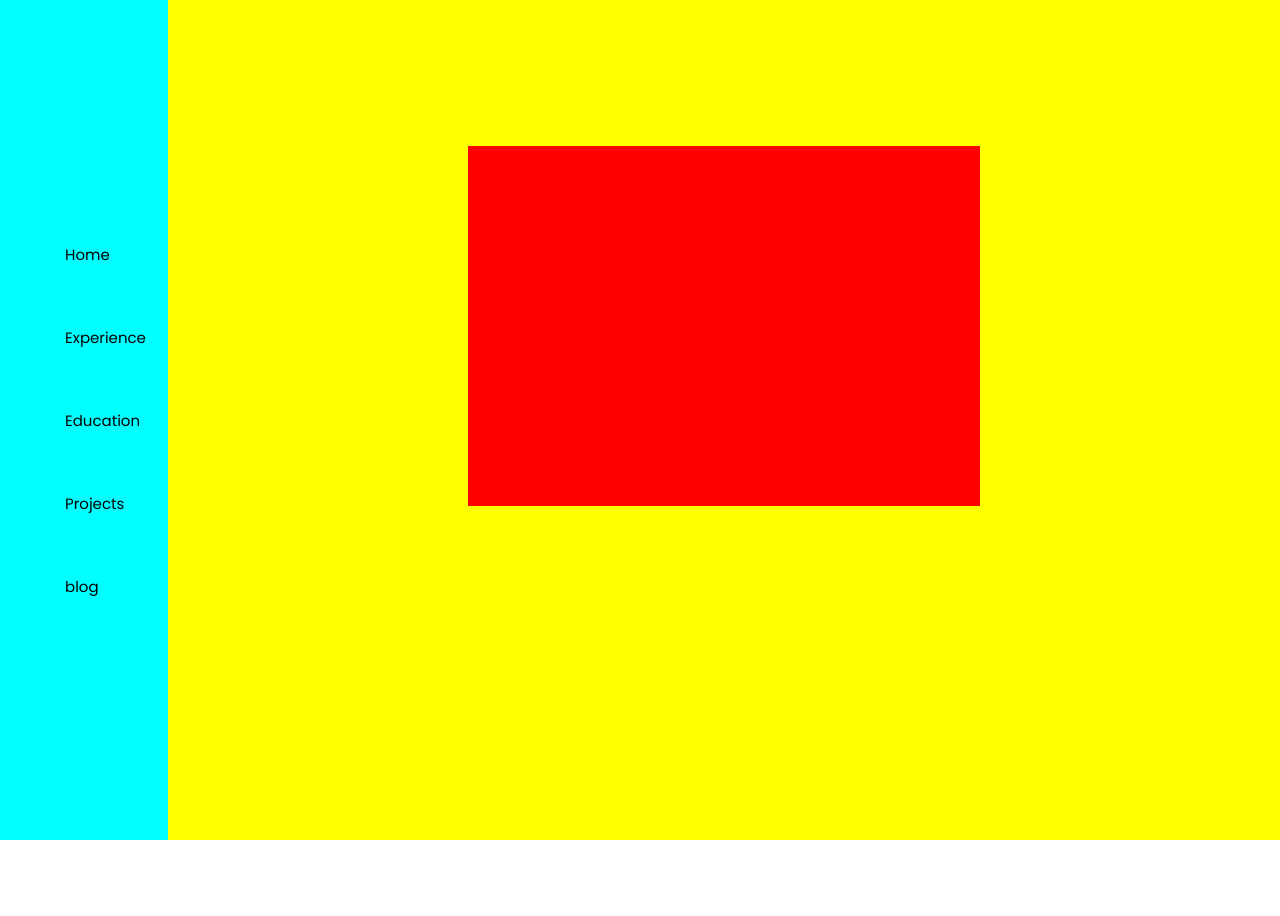
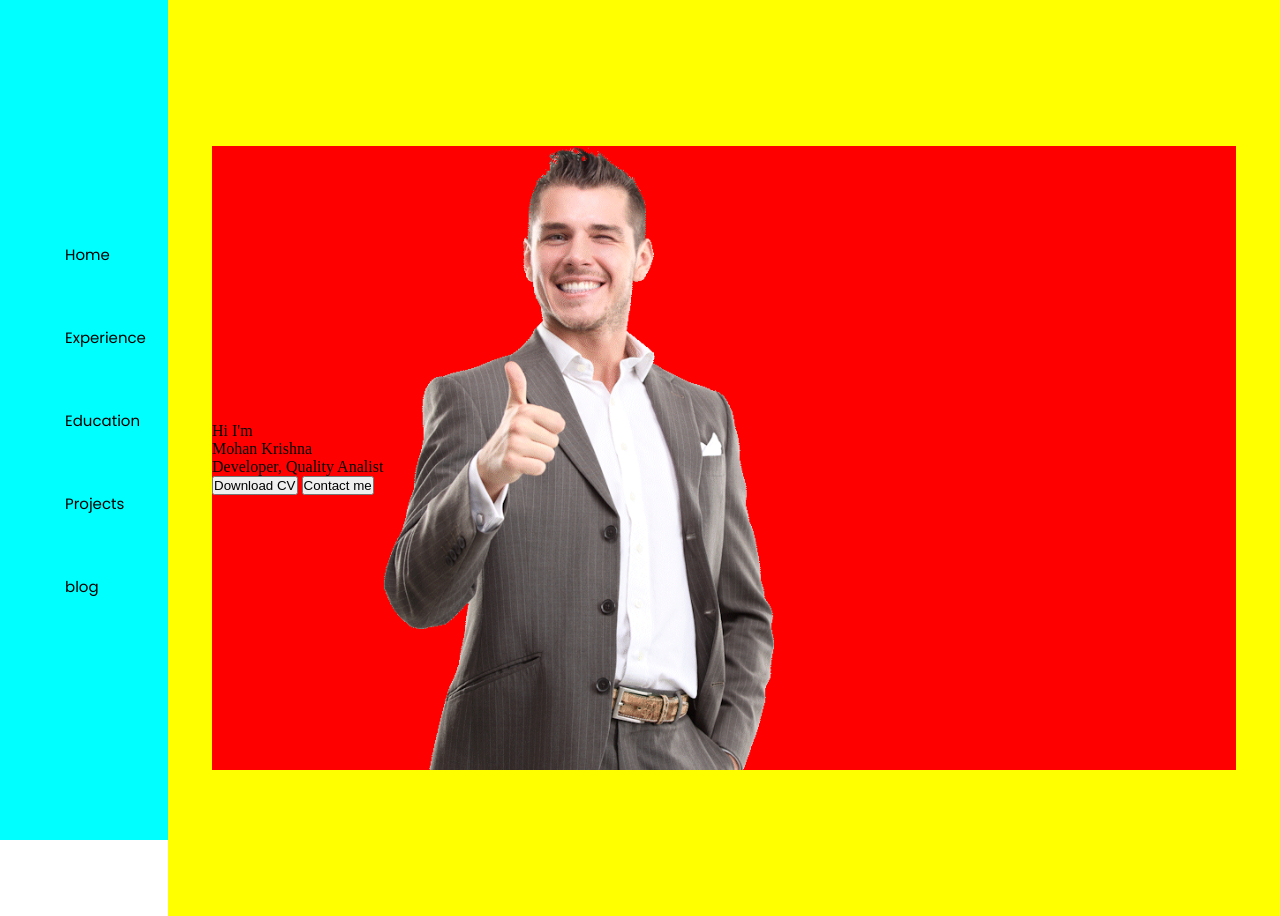
Before and after one commit to mohankrishna-challapalli/Responsive-Portfolio, a plain HTML site: page index.html in a window 1280 px wide. Before the commit the page ends 840 px from the top, so only its background shows below. Drawn offline with Linux system fonts and the light colour scheme.

Commit message:
Upto 25.33 completed

```diff
--- a/index.html
+++ b/index.html
@@ -21,7 +21,18 @@
         </nav>
       </div>
       <div class="main">
-        <div class="infocontainer"></div>
+        <div class="infocontainer">
+          <div class="devInfo">
+            <dev class="hello">Hi I'm</dev>
+            <dev class="name">Mohan Krishna</dev>
+            <dev class="about">Developer, Quality Analist </dev>
+            <div class="buttons">
+              <button>Download CV</button>
+              <button>Contact me</button>
+            </div>
+          </div>
+          <div class="devPic"><img src="dev.png" alt="Developer image" /></div>
+        </div>
       </div>
     </div>
   </body>
--- a/style.css
+++ b/style.css
@@ -30,7 +30,17 @@
 }
 .infocontainer {
   background-color: red;
-  height: 45vh;
-  width: 40vw;
+  height: 78vh;
+  width: 80vw;
   margin: 146px auto;
+  display: flex;
 }
+
+.devInfo {
+  display: flex;
+  justify-content: center;
+  flex-direction: column;
+}
+.devPic img {
+  height: 78vh;
+}
```
Also changed, not shown: dev.png (added).
